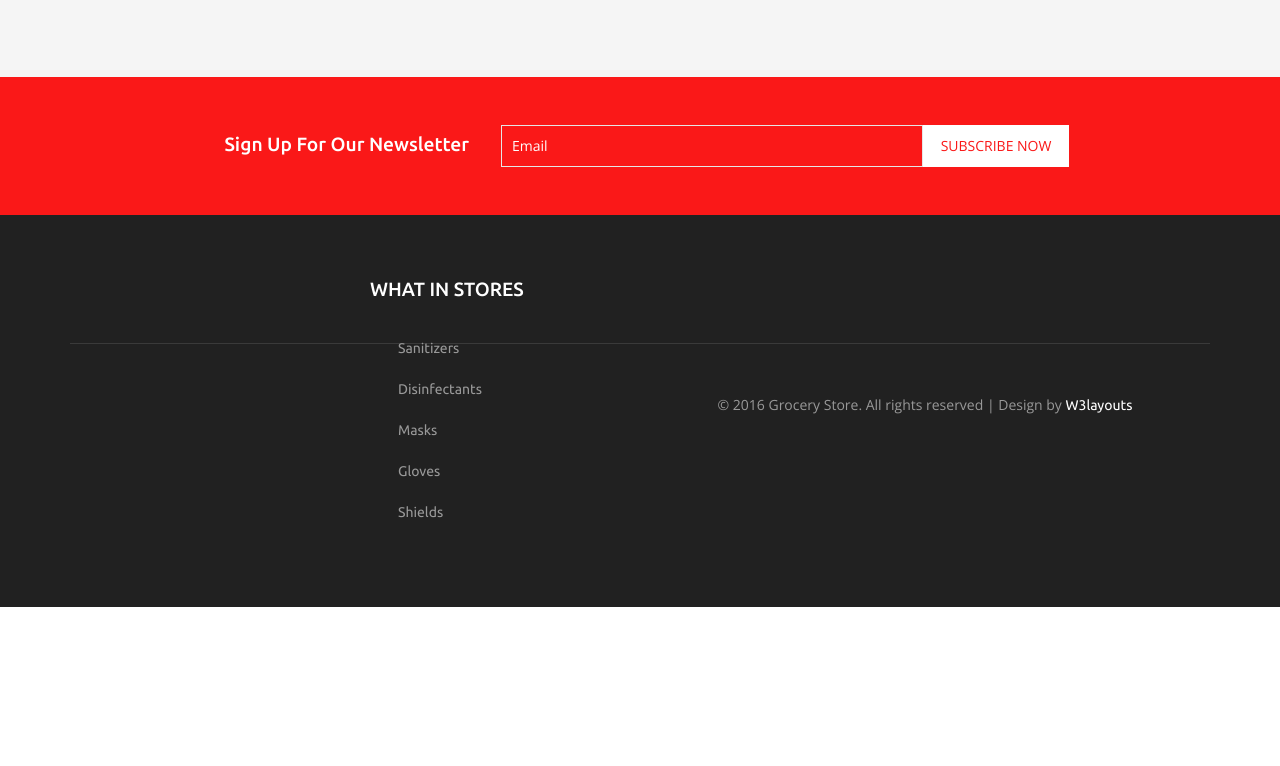
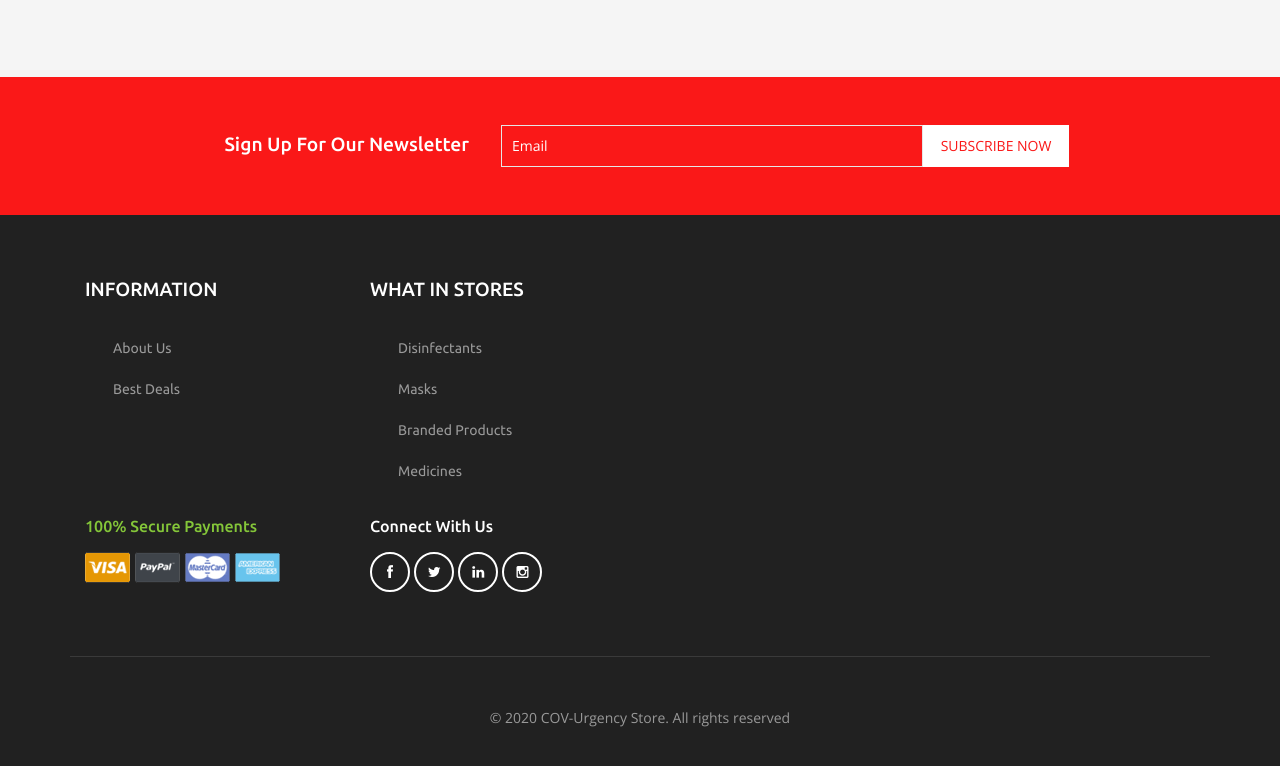
Before and after one commit to vishrutgrover/COV-Urgency-1, a plain HTML site: page index.html in a window 1280 px wide. Shown: the part 1674-2440 px from the top of the page. Before the commit the page ends 2281 px from the top, so only its background shows below. Drawn offline with nearby package versions, Linux system fonts and the light colour scheme.

Commit message:
Update index.html

```diff
--- a/index.html
+++ b/index.html
@@ -394,22 +394,44 @@ Smartphone Compatible web template, free webdesigns for Nokia, Samsung, LG, Sony
 	<div class="footer">
 		<div class="container">
 			<div class="col-md-3 w3_footer_grid">
-
+				<h3>information</h3>
+				<ul class="w3_footer_grid_list">
+					<li><a href="about.html">About Us</a></li>
+					<li><a href="products.html">Best Deals</a></li>
+				</ul>
 			</div>
-
 			<div class="col-md-3 w3_footer_grid">
 				<h3>what in stores</h3>
 				<ul class="w3_footer_grid_list">
-					<li><a href="pet.html">Sanitizers</a></li>
-					<li><a href="frozen.html">Disinfectants</a></li>
-					<li><a href="kitchen.html">Masks</a></li>
-					<li><a href="products.html">Gloves</a></li>
-					<li><a href="household.html">Shields </a></li>
+					<li><a href="disinf.html">Disinfectants</a></li>
+					<li><a href="masks.html">Masks</a></li>
+					<li><a href="products.html">Branded Products</a></li>
+					<li><a href="med.html">Medicines</a></li>
 				</ul>
 			</div>
-
+			<div class="clearfix"> </div>
+			<div class="agile_footer_grids">
+				<div class="col-md-3 w3_footer_grid agile_footer_grids_w3_footer">
+					<div class="w3_footer_grid_bottom">
+						<h4>100% secure payments</h4>
+						<img src="images/card.png" alt=" " class="img-responsive" />
+					</div>
+				</div>
+				<div class="col-md-3 w3_footer_grid agile_footer_grids_w3_footer">
+					<div class="w3_footer_grid_bottom">
+						<h5>connect with us</h5>
+						<ul class="agileits_social_icons">
+							<li><a href="#" class="facebook"><i class="fa fa-facebook" aria-hidden="true"></i></a></li>
+							<li><a href="#" class="twitter"><i class="fa fa-twitter" aria-hidden="true"></i></a></li>
+							<li><a href="#" class="LinkedIn"><i class="fa fa-linkedin" aria-hidden="true"></i></a></li>
+							<li><a href="#" class="instagram"><i class="fa fa-instagram" aria-hidden="true"></i></a></li>
+						</ul>
+					</div>
+				</div>
+				<div class="clearfix"> </div>
+			</div>
 			<div class="wthree_footer_copy">
-				<p>© 2016 Grocery Store. All rights reserved | Design by <a href="http://w3layouts.com/">W3layouts</a></p>
+				<p>© 2020 COV-Urgency Store. All rights reserved </a></p>
 			</div>
 		</div>
 	</div>
```
